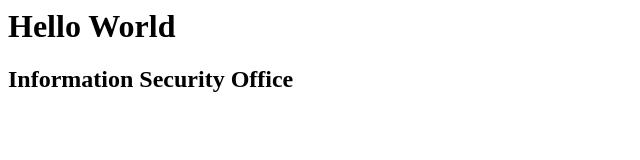
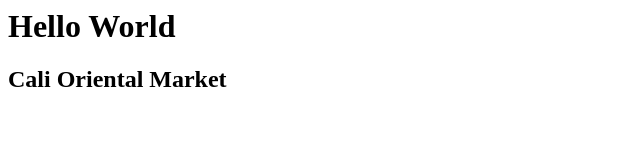
Before and after one commit to cynmojica/cynmojica.github.io, a plain HTML site: page index.html in a window 1280 px wide. Shown: the whole page, without its empty margins (0-640 px from the left). Drawn offline with Linux system fonts and the light colour scheme.

Commit message:
Added index.html

```diff
--- a/index.html
+++ b/index.html
@@ -4,6 +4,6 @@
   </head>
   <body>
     <h1>Hello World</h1>
-    <h2>Information Security Office</h2>
+    <h2>Cali Oriental Market</h2>
   </body>
 </html>
```
